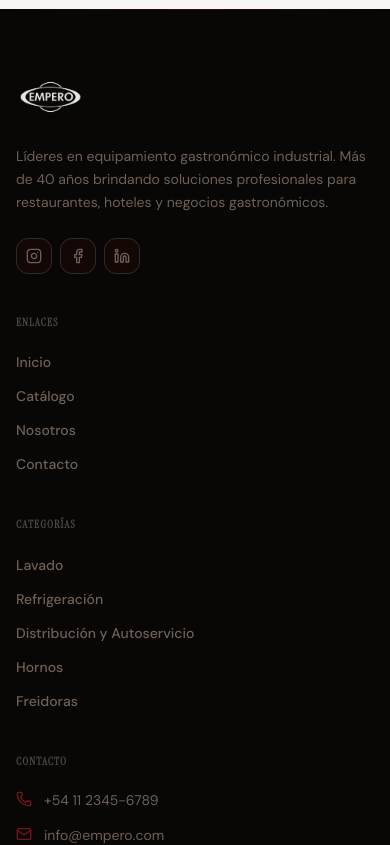
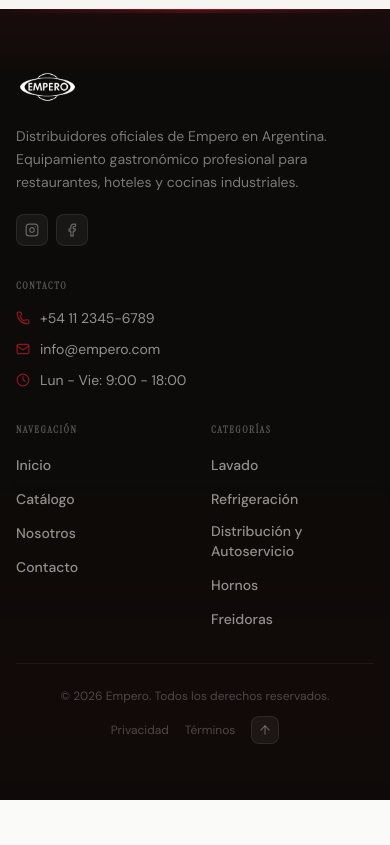
Before and after one commit to emperoargentina/Empero.ar, a React (Vite) app: page / in a window 390 px wide. Shown: the part 6560-7405 px from the top of the page. After the commit the page ends 7360 px from the top, so only its background shows below. Built offline with nearby package versions, Linux system fonts and the light colour scheme.

Commit message:
footer cambios

```diff
--- a/src/sections/Footer.tsx
+++ b/src/sections/Footer.tsx
@@ -1,7 +1,6 @@
-import { Phone, Mail, Clock, Instagram, Facebook, Linkedin, ArrowUp } from 'lucide-react';
+import { Phone, Mail, Clock, Instagram, Facebook, ArrowUp } from 'lucide-react';
 import { categories } from '@/data/products';
-import { companyConfig } from '@/data/company';
-import { AnimatedSection } from '@/components/animations/AnimatedSection';
+import { companyConfig, whatsappConfig } from '@/data/company';
 import { motion } from 'framer-motion';
 
 export function Footer() {
@@ -19,42 +18,40 @@
   ];
 
   const socialLinks = [
-    { icon: Instagram, href: companyConfig.social.instagram, label: 'Instagram' },
+    { icon: Instagram, href: 'https://www.instagram.com/empero.argentina', label: 'Instagram' },
     { icon: Facebook, href: companyConfig.social.facebook, label: 'Facebook' },
-    { icon: Linkedin, href: companyConfig.social.linkedin, label: 'LinkedIn' },
   ];
 
   const scrollToSection = (href: string) => {
-    if (href === '#') {
-      window.scrollTo({ top: 0, behavior: 'smooth' });
-      return;
-    }
-    const section = document.querySelector(href);
-    if (section) section.scrollIntoView({ behavior: 'smooth' });
+    if (href === '#') { window.scrollTo({ top: 0, behavior: 'smooth' }); return; }
+    document.querySelector(href)?.scrollIntoView({ behavior: 'smooth' });
   };
 
   return (
-    <footer className="bg-[#080705] text-white relative overflow-hidden">
-      <div className="absolute top-0 left-0 right-0 h-px bg-gradient-to-r from-transparent via-[rgba(196,27,46,0.25)] to-transparent" />
+    <footer className="bg-[#0D0B09] text-white relative overflow-hidden">
+      {/* Separator */}
+      <div className="absolute top-0 left-0 right-0 h-[1px] bg-gradient-to-r from-transparent via-[#C41B2E]/80 to-transparent" />
+      <div className="absolute top-0 left-0 right-0 h-[3px] bg-gradient-to-r from-transparent via-[#C41B2E]/25 to-transparent translate-y-[1px]" />
+      <div className="absolute top-0 left-0 right-0 h-16 bg-gradient-to-b from-[#C41B2E]/[0.07] to-transparent pointer-events-none" />
+      <div className="absolute bottom-0 left-1/2 -translate-x-1/2 w-[600px] h-[200px] bg-[#C41B2E]/[0.03] blur-[80px] pointer-events-none" />
 
-      <div className="container-custom py-16 lg:py-20">
-        <div className="grid grid-cols-1 md:grid-cols-2 lg:grid-cols-12 gap-10 lg:gap-8">
+      <div className="container-custom py-14 lg:py-16 relative">
+
+        {/* Main row — 4 columns on desktop */}
+        <div className="grid grid-cols-2 lg:grid-cols-12 gap-8 lg:gap-6 mb-8">
 
           {/* Brand */}
-          <AnimatedSection direction="up" className="lg:col-span-5">
-            <div className="space-y-6">
-              <div className="flex items-center">
+          <div className="col-span-2 lg:col-span-4 flex flex-col gap-4">
             <img
               src="/images/logo/Logo.png"
               alt={companyConfig.name}
-                  className="h-12 w-auto brightness-0 invert opacity-90"
+              className="h-11 w-auto object-contain object-left brightness-0 invert"
             />
-              </div>
-              <p className="text-[#6E6057] text-sm leading-relaxed max-w-sm">
-                Líderes en equipamiento gastronómico industrial. Más de {companyConfig.stats.years} años
-                brindando soluciones profesionales para restaurantes, hoteles y negocios gastronómicos.
+            <p className="text-white/45 text-sm leading-relaxed max-w-xs">
+              Distribuidores oficiales de Empero en Argentina. Equipamiento gastronómico profesional
+              para restaurantes, hoteles y cocinas industriales.
             </p>
-              <div className="flex gap-2">
+            <div className="flex gap-2 mt-1">
               {socialLinks.map((social) => (
                 <motion.a
                   key={social.label}
@@ -62,26 +59,43 @@
                   target="_blank"
                   rel="noopener noreferrer"
                   aria-label={social.label}
-                    className="w-9 h-9 bg-[rgba(196,27,46,0.06)] hover:bg-[rgba(196,27,46,0.15)] border border-[#2E2B27] hover:border-[rgba(196,27,46,0.3)] rounded-xl flex items-center justify-center transition-colors duration-200 cursor-pointer text-[#6E6057] hover:text-[#C41B2E]"
-                    whileHover={{ y: -2 }}
+                  className="w-8 h-8 rounded-lg flex items-center justify-center transition-colors duration-200 cursor-pointer text-white/35 hover:text-white"
+                  style={{ background: 'rgba(255,255,255,0.05)', border: '1px solid rgba(255,255,255,0.08)' }}
+                  whileHover={{ y: -2, backgroundColor: 'rgba(196,27,46,0.15)', borderColor: 'rgba(196,27,46,0.3)' }}
                   transition={{ type: 'spring', stiffness: 420, damping: 20 }}
                 >
-                    <social.icon className="w-4 h-4" />
+                  <social.icon className="w-3.5 h-3.5" />
                 </motion.a>
               ))}
             </div>
           </div>
-          </AnimatedSection>
 
-          {/* Quick Links */}
-          <AnimatedSection direction="up" delay={0.1} className="lg:col-span-2 lg:col-start-7">
-            <h4 className="font-semibold text-[11px] uppercase tracking-[0.1em] text-[#4D4540] mb-5">Enlaces</h4>
+          {/* Contact */}
+          <div className="col-span-2 sm:col-span-1 lg:col-span-3">
+            <h4 className="text-[10px] font-semibold uppercase tracking-[0.16em] text-white/30 mb-4">
+              Contacto
+            </h4>
+            <ul className="space-y-3">
+              {contactInfo.map((item, index) => (
+                <li key={index} className="flex items-start gap-2.5">
+                  <item.icon className="w-3.5 h-3.5 text-[#C41B2E]/70 mt-0.5 flex-shrink-0" />
+                  <span className="text-white/55 text-sm leading-snug">{item.text}</span>
+                </li>
+              ))}
+            </ul>
+          </div>
+
+          {/* Navigation */}
+          <div className="lg:col-span-2">
+            <h4 className="text-[10px] font-semibold uppercase tracking-[0.16em] text-white/30 mb-4">
+              Navegación
+            </h4>
             <ul className="space-y-2.5">
               {quickLinks.map((link) => (
                 <li key={link.name}>
                   <motion.button
                     onClick={() => scrollToSection(link.href)}
-                    className="text-[#6E6057] hover:text-[#C41B2E] transition-colors text-sm font-medium cursor-pointer"
+                    className="text-white/55 hover:text-white transition-colors text-sm font-medium cursor-pointer"
                     whileHover={{ x: 3 }}
                     transition={{ type: 'spring', stiffness: 420, damping: 25 }}
                   >
@@ -90,17 +104,19 @@
                 </li>
               ))}
             </ul>
-          </AnimatedSection>
+          </div>
 
           {/* Categories */}
-          <AnimatedSection direction="up" delay={0.2} className="lg:col-span-2">
-            <h4 className="font-semibold text-[11px] uppercase tracking-[0.1em] text-[#4D4540] mb-5">Categorías</h4>
+          <div className="lg:col-span-3">
+            <h4 className="text-[10px] font-semibold uppercase tracking-[0.16em] text-white/30 mb-4">
+              Categorías
+            </h4>
             <ul className="space-y-2.5">
               {categories.slice(0, 5).map((category) => (
                 <li key={category.id}>
                   <motion.button
                     onClick={() => scrollToSection('#catalogo')}
-                    className="text-[#6E6057] hover:text-[#C41B2E] transition-colors text-sm font-medium cursor-pointer"
+                    className="text-white/55 hover:text-white transition-colors text-sm font-medium cursor-pointer text-left"
                     whileHover={{ x: 3 }}
                     transition={{ type: 'spring', stiffness: 420, damping: 25 }}
                   >
@@ -109,45 +125,31 @@
                 </li>
               ))}
             </ul>
-          </AnimatedSection>
-
-          {/* Contact */}
-          <AnimatedSection direction="up" delay={0.3} className="lg:col-span-3">
-            <h4 className="font-semibold text-[11px] uppercase tracking-[0.1em] text-[#4D4540] mb-5">Contacto</h4>
-            <ul className="space-y-3">
-              {contactInfo.map((item, index) => (
-                <li key={index} className="flex items-start gap-3">
-                  <item.icon className="w-4 h-4 text-[#C41B2E] mt-0.5 flex-shrink-0 opacity-60" />
-                  <span className="text-[#6E6057] text-sm leading-relaxed">{item.text}</span>
-                </li>
-              ))}
-            </ul>
-          </AnimatedSection>
           </div>
 
-        {/* Bottom Bar */}
-        <div className="mt-14 pt-8 border-t border-[#1C1A17] flex flex-col md:flex-row items-center justify-between gap-4">
-          <p className="text-[#4D4540] text-sm font-medium">
+        </div>
+
+        {/* Bottom bar */}
+        <div className="pt-6 border-t border-white/[0.06] flex flex-col sm:flex-row items-center justify-between gap-3">
+          <p className="text-white/25 text-xs">
             © {new Date().getFullYear()} {companyConfig.name}. Todos los derechos reservados.
           </p>
-          <div className="flex items-center gap-5">
-            <button className="text-[#4D4540] hover:text-[#9A8E82] text-sm font-medium transition-colors cursor-pointer">
-              Privacidad
-            </button>
-            <button className="text-[#4D4540] hover:text-[#9A8E82] text-sm font-medium transition-colors cursor-pointer">
-              Términos
-            </button>
+          <div className="flex items-center gap-4">
+            <button className="text-white/25 hover:text-white/55 text-xs transition-colors cursor-pointer">Privacidad</button>
+            <button className="text-white/25 hover:text-white/55 text-xs transition-colors cursor-pointer">Términos</button>
             <motion.button
               onClick={() => window.scrollTo({ top: 0, behavior: 'smooth' })}
               aria-label="Volver arriba"
-              className="w-9 h-9 bg-[rgba(196,27,46,0.06)] hover:bg-[rgba(196,27,46,0.12)] border border-[#2E2B27] hover:border-[rgba(196,27,46,0.25)] rounded-xl flex items-center justify-center transition-colors duration-200 cursor-pointer text-[#6E6057] hover:text-[#C41B2E]"
+              className="w-7 h-7 rounded-lg flex items-center justify-center text-white/30 hover:text-white cursor-pointer"
+              style={{ background: 'rgba(255,255,255,0.05)', border: '1px solid rgba(255,255,255,0.08)' }}
               whileHover={{ y: -2 }}
               whileTap={{ scale: 0.93 }}
             >
-              <ArrowUp className="w-4 h-4" />
+              <ArrowUp className="w-3.5 h-3.5" />
             </motion.button>
           </div>
         </div>
+
       </div>
     </footer>
   );
```
Lines whose indentation alone changed are shown as unchanged.
